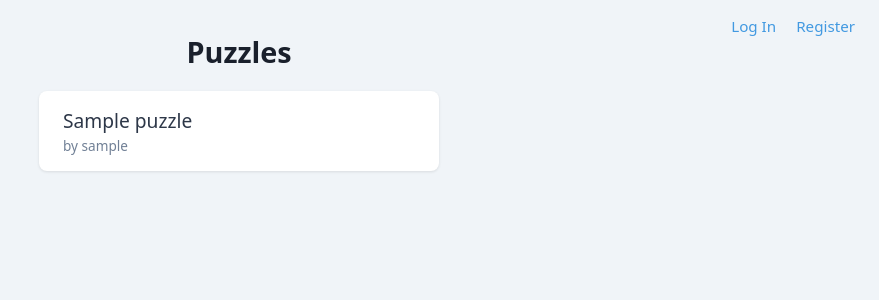
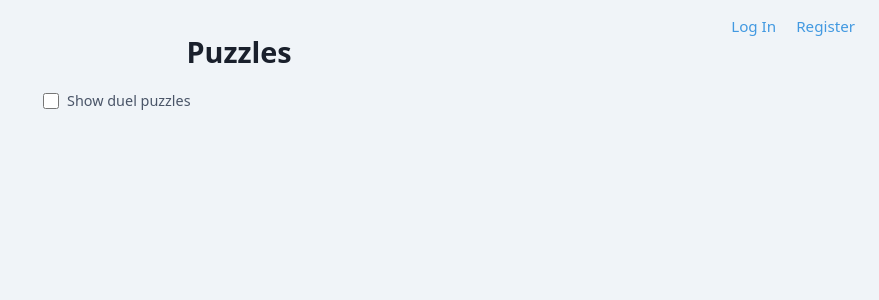
Before and after one commit to mkornilov07/embedding-game, a Django app: page / in a window 1280 px wide. Shown: the top 300 px of the page, without its empty margins (401-1280 px from the left). Run offline with Django 5.2, Linux system fonts and the light colour scheme; tables that the repository leaves empty hold one stand-in row (values such as "Sample post").

Commit message:
clash royale style invites

```diff
--- a/game/templates/game/puzzle_list.html
+++ b/game/templates/game/puzzle_list.html
@@ -10,11 +10,15 @@
       font-family: system-ui, -apple-system, sans-serif;
       background: #f0f4f8;
       min-height: 100vh;
+      color: #1a202c;
+    }
+    .page {
+      position: relative;
+      min-height: 100vh;
       display: flex;
       flex-direction: column;
       align-items: center;
       padding: 2rem;
-      color: #1a202c;
     }
     h1 { font-size: 1.8rem; margin-bottom: 1.25rem; }
     .puzzle-list {
@@ -62,6 +66,21 @@
       color: #718096; margin-top: 0.15rem;
     }
     .puzzle-item { position: relative; }
+    .puzzle-list:not(.show-duel) .puzzle-item--duel { display: none; }
+
+    .duel-filter {
+      display: flex;
+      align-items: center;
+      gap: 0.5rem;
+      margin-bottom: 0.75rem;
+      font-size: 0.9rem;
+      color: #4a5568;
+      align-self: flex-start;
+      max-width: 400px;
+      width: 100%;
+      padding-left: 0.25rem;
+    }
+    .duel-filter input { width: 1rem; height: 1rem; }
     .owner-actions {
       position: absolute; top: 0.75rem; right: 0.75rem;
       display: flex; gap: 0.1rem;
@@ -140,16 +159,6 @@
     .btn-success { background: #d1fae5; color: #065f46; }
     .btn-success:hover { background: #a7f3d0; }
 
-    .invite-item {
-      display: flex; align-items: center; gap: 0.75rem;
-      padding: 0.75rem 0;
-      border-top: 1px solid #edf2f7;
-    }
-    .invite-item:first-child { border-top: none; padding-top: 0; }
-    .invite-item .who { flex: 1; font-size: 0.95rem; }
-    .invite-item .who strong { color: #2d3748; }
-    .invite-item .who span { color: #718096; font-size: 0.85rem; display: block; }
-
     .error { color: #e53e3e; font-size: 0.9rem; margin-top: 0.5rem; }
 
     .gen-toggle {
@@ -164,33 +173,96 @@
       50% { opacity: 0.55; }
     }
 
-    /* Invite toast / modal */
-    .toast-backdrop {
-      display: none;
-      position: fixed; inset: 0;
-      background: rgba(15, 23, 42, 0.55);
-      z-index: 100;
-      justify-content: center; align-items: center;
-      animation: fadeIn 0.2s ease;
+    /* Top invite banner (Clash Royale-style) */
+    .invite-banner {
+      width: 100%;
+      background: linear-gradient(90deg, #4299e1, #38b2ac);
+      color: #fff;
+      max-height: 200px;
+      overflow: hidden;
+      box-shadow: 0 2px 10px rgba(0,0,0,0.15);
+      transition: max-height 0.4s cubic-bezier(0.2, 0.8, 0.3, 1),
+                  box-shadow 0.3s ease;
     }
-    .toast-backdrop.show { display: flex; }
-    @keyframes fadeIn { from { opacity: 0; } to { opacity: 1; } }
-
-    .toast {
-      background: #fff;
-      border-radius: 0.75rem;
-      padding: 1.5rem;
-      max-width: 340px;
-      width: calc(100% - 2rem);
-      box-shadow: 0 10px 40px rgba(0,0,0,0.25);
-      text-align: center;
+    .invite-banner[data-mode="outgoing"] {
+      background: linear-gradient(90deg, #ed8936, #d69e2e);
     }
-    .toast h3 { font-size: 1.1rem; margin-bottom: 0.5rem; color: #2d3748; }
-    .toast p { color: #4a5568; margin-bottom: 1rem; font-size: 0.95rem; }
-    .toast .btn-row { display: flex; gap: 0.5rem; justify-content: center; }
+    .invite-banner--hidden {
+      max-height: 0;
+      box-shadow: none;
+    }
+    .invite-banner-inner {
+      max-width: 720px;
+      margin: 0 auto;
+      padding: 0.9rem 1.25rem;
+      display: flex;
+      align-items: center;
+      gap: 1rem;
+    }
+    .invite-banner-text {
+      flex: 1;
+      min-width: 0;
+      font-size: 1rem;
+      line-height: 1.3;
+    }
+    .invite-banner-text strong { font-weight: 700; }
+    .invite-banner-text .sub {
+      display: block;
+      font-size: 0.85rem;
+      opacity: 0.9;
+      margin-top: 0.15rem;
+      white-space: nowrap;
+      overflow: hidden;
+      text-overflow: ellipsis;
+    }
+    .invite-banner[data-mode="outgoing"] .invite-banner-text {
+      animation: pulse 1.6s ease-in-out infinite;
+    }
+    .invite-banner-actions { display: flex; gap: 0.5rem; flex-shrink: 0; }
+    .invite-banner-actions button {
+      padding: 0.5rem 1.1rem;
+      border: none;
+      border-radius: 0.35rem;
+      font-size: 0.9rem;
+      font-weight: 600;
+      cursor: pointer;
+      font-family: inherit;
+      transition: background 0.15s, transform 0.1s;
+    }
+    .invite-banner-actions button:active { transform: scale(0.96); }
+    .banner-accept { background: #fff; color: #2d3748; }
+    .banner-accept:hover { background: #f0f4f8; }
+    .banner-decline, .banner-withdraw {
+      background: rgba(255,255,255,0.15);
+      color: #fff;
+      border: 1px solid rgba(255,255,255,0.4);
+    }
+    .banner-decline:hover, .banner-withdraw:hover { background: rgba(255,255,255,0.25); }
+    .invite-banner[data-mode="incoming"] .out-actions { display: none; }
+    .invite-banner[data-mode="outgoing"] .in-actions { display: none; }
   </style>
 </head>
 <body>
+  <div id="invite-banner"
+       class="invite-banner{% if not incoming_invites and not outgoing_invite %} invite-banner--hidden{% endif %}"
+       data-mode="{% if outgoing_invite %}outgoing{% elif incoming_invites %}incoming{% endif %}"
+       data-duel-id="{% if outgoing_invite %}{{ outgoing_invite.pk }}{% elif incoming_invites %}{{ incoming_invites.0.pk }}{% endif %}">
+    <div class="invite-banner-inner">
+      <div class="invite-banner-text">
+        <span><strong id="banner-user">{% if outgoing_invite %}{{ outgoing_invite.opponent.username }}{% elif incoming_invites %}{{ incoming_invites.0.inviter.username }}{% endif %}</strong> <span id="banner-verb">{% if outgoing_invite %}hasn't responded yet&hellip;{% else %}challenged you to a duel{% endif %}</span></span>
+        <span class="sub" id="banner-puzzle">{% if outgoing_invite %}{{ outgoing_invite.puzzle.name }}{% elif incoming_invites %}{{ incoming_invites.0.puzzle.name }}{% endif %}</span>
+      </div>
+      <div class="invite-banner-actions in-actions">
+        <button type="button" class="banner-accept" id="banner-accept">Accept</button>
+        <button type="button" class="banner-decline" id="banner-decline">Decline</button>
+      </div>
+      <div class="invite-banner-actions out-actions">
+        <button type="button" class="banner-withdraw" id="banner-withdraw">Withdraw</button>
+      </div>
+    </div>
+  </div>
+
+  <div class="page">
   <div class="nav">
     {% if user.is_authenticated %}
       <span>{{ user.username }}</span>
@@ -213,9 +285,15 @@
     {% if user.is_authenticated %}
       <a class="puzzle-link" href="{% url 'create_puzzle' %}" style="text-align:center;margin-bottom:1rem;background:#ebf8ff;color:#4299e1;">+ Create Puzzle</a>
     {% endif %}
-    <div class="puzzle-list">
+    {% if has_duel_puzzles %}
+      <label class="duel-filter">
+        <input type="checkbox" id="show-duel-toggle">
+        Show duel puzzles
+      </label>
+    {% endif %}
+    <div class="puzzle-list" id="puzzle-list">
       {% for p in puzzles %}
-        <div class="puzzle-item">
+        <div class="puzzle-item{% if p.for_duel %} puzzle-item--duel{% endif %}">
           <a class="puzzle-link" href="{% url 'puzzle' p.pk %}">
             {% if p.pk in completed_ids %}<span class="check">&#x2713;</span>{% endif %}
             {{ p.name }}
@@ -248,31 +326,7 @@
       </div>
     {% endif %}
 
-    {% if incoming_invites %}
-      <div class="card">
-        <h3>Incoming invites</h3>
-        {% for inv in incoming_invites %}
-          <div class="invite-item" data-duel="{{ inv.pk }}">
-            <div class="who">
-              <strong>{{ inv.inviter.username }}</strong>
-              <span>{{ inv.puzzle.name }}</span>
-            </div>
-            <button class="btn btn-success" onclick="acceptInvite({{ inv.pk }})">Accept</button>
-            <button class="btn btn-danger" onclick="declineInvite({{ inv.pk }})">Decline</button>
-          </div>
-        {% endfor %}
-      </div>
-    {% endif %}
-
-    {% if outgoing_invite %}
-      <div class="card" id="outgoing-card">
-        <h3>Waiting</h3>
-        <p class="pulse" style="color:#4a5568;font-size:0.95rem;margin-bottom:0.75rem;">
-          Invite sent to <strong>{{ outgoing_invite.opponent.username }}</strong> for <em>{{ outgoing_invite.puzzle.name }}</em>.
-        </p>
-        <button class="btn btn-secondary" onclick="cancelInvite({{ outgoing_invite.pk }})">Cancel invite</button>
-      </div>
-    {% elif not active_duel %}
+    {% if not outgoing_invite and not incoming_invites and not active_duel %}
       <div class="card">
         <h3>Challenge someone</h3>
         <div class="field">
@@ -315,16 +369,6 @@
     {% endif %}
   </div>
   {% endif %}
-
-  <div class="toast-backdrop" id="invite-toast">
-    <div class="toast">
-      <h3 id="toast-title"></h3>
-      <p id="toast-body"></p>
-      <div class="btn-row">
-        <button class="btn btn-success" id="toast-accept">Accept</button>
-        <button class="btn btn-danger" id="toast-decline">Decline</button>
-      </div>
-    </div>
   </div>
 
   <script>
@@ -338,6 +382,15 @@
         headers: { "X-CSRFToken": csrfToken },
       }).then(r => r.json()).then(data => {
         if (data.ok) location.reload();
+      });
+    }
+
+    // Duel-puzzle visibility toggle
+    const duelToggle = document.getElementById("show-duel-toggle");
+    const puzzleList = document.getElementById("puzzle-list");
+    if (duelToggle && puzzleList) {
+      duelToggle.addEventListener("change", () => {
+        puzzleList.classList.toggle("show-duel", duelToggle.checked);
       });
     }
 
@@ -406,20 +459,48 @@
       location.reload();
     }
 
-    async function cancelInvite(id) {
-      await postJson(`/duel/${id}/cancel/`, {});
-      location.reload();
+    // Banner — one element, two modes: "incoming" (accept/decline) and "outgoing" (withdraw).
+    const banner = document.getElementById("invite-banner");
+    const bannerUser = document.getElementById("banner-user");
+    const bannerVerb = document.getElementById("banner-verb");
+    const bannerPuzzle = document.getElementById("banner-puzzle");
+
+    function showBanner(mode, duel) {
+      banner.dataset.mode = mode;
+      banner.dataset.duelId = duel.id;
+      bannerUser.textContent = mode === "outgoing" ? duel.opponent : duel.inviter;
+      bannerVerb.innerHTML = mode === "outgoing" ? "hasn't responded yet&hellip;" : "challenged you to a duel";
+      bannerPuzzle.textContent = duel.puzzle_name;
+      banner.classList.remove("invite-banner--hidden");
+    }
+    function hideBanner() {
+      banner.classList.add("invite-banner--hidden");
+      banner.dataset.duelId = "";
+      banner.dataset.mode = "";
     }
 
-    async function acceptInvite(id) {
-      const { status, data } = await postJson(`/duel/${id}/accept/`, {});
-      if (status >= 400) { alert(data.error || "Failed to accept."); return; }
-      window.location.href = data.url;
-    }
-
-    async function declineInvite(id) {
-      await postJson(`/duel/${id}/decline/`, {});
-      location.reload();
+    if (banner) {
+      document.getElementById("banner-accept").addEventListener("click", async () => {
+        const id = banner.dataset.duelId;
+        if (!id) return;
+        const { status, data } = await postJson(`/duel/${id}/accept/`, {});
+        if (status >= 400) { alert(data.error || "Failed to accept."); return; }
+        window.location.href = data.url;
+      });
+      document.getElementById("banner-decline").addEventListener("click", async () => {
+        const id = banner.dataset.duelId;
+        if (!id) return;
+        hideBanner();
+        await postJson(`/duel/${id}/decline/`, {});
+      });
+      document.getElementById("banner-withdraw").addEventListener("click", async () => {
+        const id = banner.dataset.duelId;
+        if (!id) return;
+        hideBanner();
+        await postJson(`/duel/${id}/cancel/`, {});
+        // Reload so the "Challenge someone" form comes back.
+        location.reload();
+      });
     }
 
     // Lobby WebSocket for live invite events
@@ -429,36 +510,20 @@
       ws.onmessage = ev => {
         const msg = JSON.parse(ev.data);
         if (msg.type === "invite_received") {
-          showInviteToast(msg.duel);
+          showBanner("incoming", msg.duel);
+        } else if (msg.type === "invite_cancelled") {
+          // Inviter withdrew: slide the banner away.
+          hideBanner();
         } else if (msg.type === "invite_accepted") {
           window.location.href = msg.url;
-        } else if (msg.type === "invite_declined" || msg.type === "invite_cancelled") {
-          location.reload();
+        } else if (msg.type === "invite_declined") {
+          // Opponent declined our invite — hide the banner and refresh to
+          // bring the challenge form back.
+          hideBanner();
+          setTimeout(() => location.reload(), 400);
         }
       };
     }
-
-    let pendingInviteDuelId = null;
-    const toast = document.getElementById("invite-toast");
-    function showInviteToast(duel) {
-      pendingInviteDuelId = duel.id;
-      document.getElementById("toast-title").textContent = `${duel.inviter} challenged you!`;
-      document.getElementById("toast-body").textContent = `Puzzle: ${duel.puzzle_name}`;
-      toast.classList.add("show");
-    }
-    document.getElementById("toast-accept").addEventListener("click", async () => {
-      if (pendingInviteDuelId == null) return;
-      const { status, data } = await postJson(`/duel/${pendingInviteDuelId}/accept/`, {});
-      if (status >= 400) { alert(data.error || "Failed to accept."); return; }
-      window.location.href = data.url;
-    });
-    document.getElementById("toast-decline").addEventListener("click", async () => {
-      if (pendingInviteDuelId == null) return;
-      await postJson(`/duel/${pendingInviteDuelId}/decline/`, {});
-      toast.classList.remove("show");
-      pendingInviteDuelId = null;
-      location.reload();
-    });
   </script>
 </body>
 </html>
--- a/game/urls.py
+++ b/game/urls.py
@@ -16,4 +16,10 @@ urlpatterns = [
     path("puzzle/<int:pk>/edit/", views.create_puzzle, name="edit_puzzle"),
     path("puzzle/<int:pk>/delete/", views.delete_puzzle, name="delete_puzzle"),
     path("generate/", views.generate_combinations, name="generate_combinations"),
+    path("duel/create/", views.create_duel, name="create_duel"),
+    path("duel/<int:pk>/cancel/", views.cancel_duel, name="cancel_duel"),
+    path("duel/<int:pk>/accept/", views.accept_duel, name="accept_duel"),
+    path("duel/<int:pk>/decline/", views.decline_duel, name="decline_duel"),
+    path("duel/<int:pk>/", views.duel_detail, name="duel_detail"),
+    path("duel/<int:pk>/row-solved/", views.duel_row_solved, name="duel_row_solved"),
 ]
--- a/game/views.py
+++ b/game/views.py
@@ -1,29 +1,55 @@
 import json
 import random
 
-from django.contrib.auth import login
+from asgiref.sync import async_to_sync
+from channels.layers import get_channel_layer
+from django.contrib.auth import get_user_model, login
+from django.contrib.auth.decorators import login_required
 from django.contrib.auth.forms import UserCreationForm
+from django.db.models import Q
 from django.http import JsonResponse
 from django.shortcuts import get_object_or_404, redirect, render
+from django.urls import reverse
+from django.utils import timezone
 from django.views.decorators.http import require_POST
 
-from django.contrib.auth.decorators import login_required
-
 from .generators import AVAILABLE_MODELS, generate_curated_word_sums, generate_word_sums
-from .models import Puzzle, PuzzleCompletion, WordSum
+from .models import Duel, DuelProgress, Puzzle, PuzzleCompletion, WordSum
 
 
 def puzzle_list(request):
-    puzzles = Puzzle.objects.select_related("created_by").order_by("-pk")
+    puzzles = Puzzle.objects.select_related("created_by").order_by("for_duel", "-pk")
+    has_duel_puzzles = any(p.for_duel for p in puzzles)
+    completed_ids = set()
+    incoming_invites = []
+    outgoing_invite = None
+    active_duel = None
     if request.user.is_authenticated:
         completed_ids = set(
             PuzzleCompletion.objects.filter(user=request.user).values_list("puzzle_id", flat=True)
         )
-    else:
-        completed_ids = set()
+        incoming_invites = list(
+            Duel.objects.filter(opponent=request.user, status=Duel.STATUS_PENDING)
+            .select_related("inviter", "puzzle")
+        )
+        outgoing_invite = (
+            Duel.objects.filter(inviter=request.user, status=Duel.STATUS_PENDING)
+            .select_related("opponent", "puzzle")
+            .first()
+        )
+        active_duel = (
+            Duel.objects.filter(status=Duel.STATUS_ACTIVE)
+            .filter(Q(inviter=request.user) | Q(opponent=request.user))
+            .first()
+        )
     return render(request, "game/puzzle_list.html", {
         "puzzles": puzzles,
         "completed_ids": completed_ids,
+        "available_models": AVAILABLE_MODELS,
+        "incoming_invites": incoming_invites,
+        "outgoing_invite": outgoing_invite,
+        "active_duel": active_duel,
+        "has_duel_puzzles": has_duel_puzzles,
     })
 
 
@@ -247,3 +273,271 @@ def generate_combinations(request):
         return JsonResponse({"error": f"Unknown type: {gen_type}"}, status=400)
 
     return JsonResponse({"combinations": combos})
+
+
+# ---------------------------- Duels ----------------------------
+
+def _row_key(addend1, addend2, sum_word):
+    """Canonical, JSON-serializable key for a solved word-sum row."""
+    return [sorted([addend1, addend2]), sum_word]
+
+
+def _duel_rowkeys(puzzle):
+    keys = []
+    for combo in puzzle.combinations.all():
+        try:
+            ws = combo.wordsum
+        except WordSum.DoesNotExist:
+            continue
+        keys.append(_row_key(ws.addend1, ws.addend2, ws.sum_word))
+    return keys
+
+
+def _user_has_open_duel(user):
+    return Duel.objects.filter(status__in=[Duel.STATUS_PENDING, Duel.STATUS_ACTIVE]).filter(
+        Q(inviter=user) | Q(opponent=user)
+    ).exists()
+
+
+def _lobby_send(user_id, payload):
+    layer = get_channel_layer()
+    async_to_sync(layer.group_send)(
+        f"lobby_{user_id}", {"type": "lobby_event", "data": payload}
+    )
+
+
+def _duel_send(duel_id, payload):
+    layer = get_channel_layer()
+    async_to_sync(layer.group_send)(
+        f"duel_{duel_id}", {"type": "duel_event", "data": payload}
+    )
+
+
+def _duel_summary(duel):
+    return {
+        "id": duel.pk,
+        "inviter": duel.inviter.username,
+        "opponent": duel.opponent.username,
+        "puzzle_name": duel.puzzle.name,
+        "url": reverse("duel_detail", args=[duel.pk]),
+    }
+
+
+@login_required
+@require_POST
+def create_duel(request):
+    if _user_has_open_duel(request.user):
+        return JsonResponse(
+            {"error": "You already have a pending or active duel."}, status=400
+        )
+
+    data = json.loads(request.body)
+    opponent_username = (data.get("opponent") or "").strip()
+    puzzle_id = data.get("puzzle_id")
+    generate = bool(data.get("generate"))
+    model_name = data.get("model")
+
+    if not opponent_username:
+        return JsonResponse({"error": "Opponent username required."}, status=400)
+    if opponent_username == request.user.username:
+        return JsonResponse({"error": "You can't duel yourself."}, status=400)
+
+    User = get_user_model()
+    try:
+        opponent = User.objects.get(username=opponent_username)
+    except User.DoesNotExist:
+        return JsonResponse({"error": f"No user named {opponent_username!r}."}, status=404)
+
+    if _user_has_open_duel(opponent):
+        return JsonResponse(
+            {"error": f"{opponent_username} is already in a duel."}, status=400
+        )
+
+    if generate:
+        if not model_name:
+            return JsonResponse({"error": "Pick a model to generate with."}, status=400)
+        try:
+            count = int(data.get("count", 5))
+        except (TypeError, ValueError):
+            count = 5
+        count = max(1, min(count, 10))
+        try:
+            if model_name == "curated":
+                combos = generate_curated_word_sums(count)
+            else:
+                combos = generate_word_sums(count, model_name=model_name)
+        except FileNotFoundError:
+            return JsonResponse(
+                {"error": f"Model file for {model_name!r} not found."}, status=400
+            )
+        if not combos:
+            return JsonResponse({"error": "Generator returned nothing; try again."}, status=500)
+        puzzle = Puzzle.objects.create(
+            name=f"Duel: {request.user.username} vs {opponent.username}",
+            created_by=request.user,
+            for_duel=True,
+        )
+        for c in combos:
+            WordSum.objects.create(
+                puzzle=puzzle,
+                addend1=c["addend1"].strip(),
+                addend2=c["addend2"].strip(),
+                sum_word=c["sum_word"].strip(),
+            )
+    else:
+        if not puzzle_id:
+            return JsonResponse({"error": "Pick a puzzle or generate one."}, status=400)
+        puzzle = get_object_or_404(Puzzle, pk=puzzle_id)
+
+    duel = Duel.objects.create(
+        inviter=request.user, opponent=opponent, puzzle=puzzle,
+        status=Duel.STATUS_PENDING,
+    )
+
+    _lobby_send(opponent.id, {
+        "type": "invite_received",
+        "duel": _duel_summary(duel),
+    })
+    return JsonResponse({"duel_id": duel.pk})
+
+
+@login_required
+@require_POST
+def cancel_duel(request, pk):
+    duel = get_object_or_404(Duel, pk=pk, inviter=request.user, status=Duel.STATUS_PENDING)
+    duel.status = Duel.STATUS_CANCELLED
+    duel.save(update_fields=["status"])
+    _lobby_send(duel.opponent_id, {"type": "invite_cancelled", "duel_id": duel.pk})
+    return JsonResponse({"ok": True})
+
+
+@login_required
+@require_POST
+def decline_duel(request, pk):
+    duel = get_object_or_404(Duel, pk=pk, opponent=request.user, status=Duel.STATUS_PENDING)
+    duel.status = Duel.STATUS_DECLINED
+    duel.save(update_fields=["status"])
+    _lobby_send(duel.inviter_id, {"type": "invite_declined", "duel_id": duel.pk})
+    return JsonResponse({"ok": True})
+
+
+@login_required
+@require_POST
+def accept_duel(request, pk):
+    duel = get_object_or_404(Duel, pk=pk, opponent=request.user, status=Duel.STATUS_PENDING)
+    duel.status = Duel.STATUS_ACTIVE
+    duel.started_at = timezone.now()
+    duel.save(update_fields=["status", "started_at"])
+    DuelProgress.objects.get_or_create(duel=duel, user=duel.inviter)
+    DuelProgress.objects.get_or_create(duel=duel, user=duel.opponent)
+
+    url = reverse("duel_detail", args=[duel.pk])
+    _lobby_send(duel.inviter_id, {
+        "type": "invite_accepted", "duel_id": duel.pk, "url": url,
+    })
+    return JsonResponse({"duel_id": duel.pk, "url": url})
+
+
+@login_required
+def duel_detail(request, pk):
+    duel = get_object_or_404(Duel, pk=pk)
+    if request.user.id not in (duel.inviter_id, duel.opponent_id):
+        return redirect("puzzle_list")
+    if duel.status != Duel.STATUS_ACTIVE and duel.status != Duel.STATUS_COMPLETED:
+        return redirect("puzzle_list")
+
+    puzzle = duel.puzzle
+    db_combinations = list(puzzle.combinations.all())
+    random.shuffle(db_combinations)
+
+    words = []
+    combinations = []
+    for combo in db_combinations:
+        try:
+            ws = combo.wordsum
+        except WordSum.DoesNotExist:
+            continue
+        idx = len(combinations)
+        words.extend([
+            {"text": ws.addend1, "combo": idx},
+            {"text": ws.addend2, "combo": idx},
+            {"text": ws.sum_word, "combo": idx},
+        ])
+        combinations.append({"id": combo.pk, "type": "word_sum"})
+    random.shuffle(words)
+
+    total = len(combinations)
+    opponent = duel.other_player(request.user)
+    my_progress = DuelProgress.objects.filter(duel=duel, user=request.user).first()
+    opp_progress = DuelProgress.objects.filter(duel=duel, user=opponent).first()
+
+    return render(request, "game/duel.html", {
+        "duel": duel,
+        "opponent": opponent,
+        "puzzle": puzzle,
+        "words_json": json.dumps(words),
+        "combinations_json": json.dumps(combinations),
+        "total": total,
+        "my_count": my_progress.count if my_progress else 0,
+        "opp_count": opp_progress.count if opp_progress else 0,
+        "winner_username": duel.winner.username if duel.winner else "",
+    })
+
+
+@login_required
+@require_POST
+def duel_row_solved(request, pk):
+    duel = get_object_or_404(Duel, pk=pk, status=Duel.STATUS_ACTIVE)
+    if request.user.id not in (duel.inviter_id, duel.opponent_id):
+        return JsonResponse({"error": "Not a participant."}, status=403)
+
+    data = json.loads(request.body)
+    slot_words = data.get("words") or []
+    if len(slot_words) != 3:
+        return JsonResponse({"error": "Invalid row."}, status=400)
+
+    valid_keys = _duel_rowkeys(duel.puzzle)
+    addends_set = frozenset(slot_words[:2])
+    sum_word = slot_words[2]
+    matched = None
+    for k in valid_keys:
+        if frozenset(k[0]) == addends_set and k[1] == sum_word:
+            matched = k
+            break
+    if not matched:
+        return JsonResponse({"ok": False, "reason": "incorrect"})
+
+    progress, _ = DuelProgress.objects.get_or_create(duel=duel, user=request.user)
+    # Dedupe on canonical key
+    existing = {(tuple(row[0]), row[1]) for row in progress.solved_rows}
+    key_tuple = (tuple(matched[0]), matched[1])
+    if key_tuple not in existing:
+        progress.solved_rows.append(matched)
+        progress.save(update_fields=["solved_rows"])
+
+    total = len(valid_keys)
+    my_count = len(progress.solved_rows)
+
+    finished = my_count >= total
+    if finished:
+        duel.status = Duel.STATUS_COMPLETED
+        duel.winner = request.user
+        duel.completed_at = timezone.now()
+        duel.save(update_fields=["status", "winner", "completed_at"])
+        PuzzleCompletion.objects.get_or_create(user=request.user, puzzle=duel.puzzle)
+
+    _duel_send(duel.pk, {
+        "type": "progress",
+        "user_id": request.user.id,
+        "username": request.user.username,
+        "count": my_count,
+        "total": total,
+    })
+    if finished:
+        _duel_send(duel.pk, {
+            "type": "duel_ended",
+            "winner_id": request.user.id,
+            "winner_username": request.user.username,
+        })
+
+    return JsonResponse({"ok": True, "count": my_count, "total": total, "finished": finished})
```
Also changed, not shown: game/models.py (+49 -0 lines), mysite/asgi.py (+13 -10 lines), mysite/settings.py (+9 -0 lines), game/migrations/0005_puzzle_for_duel.py (added).
